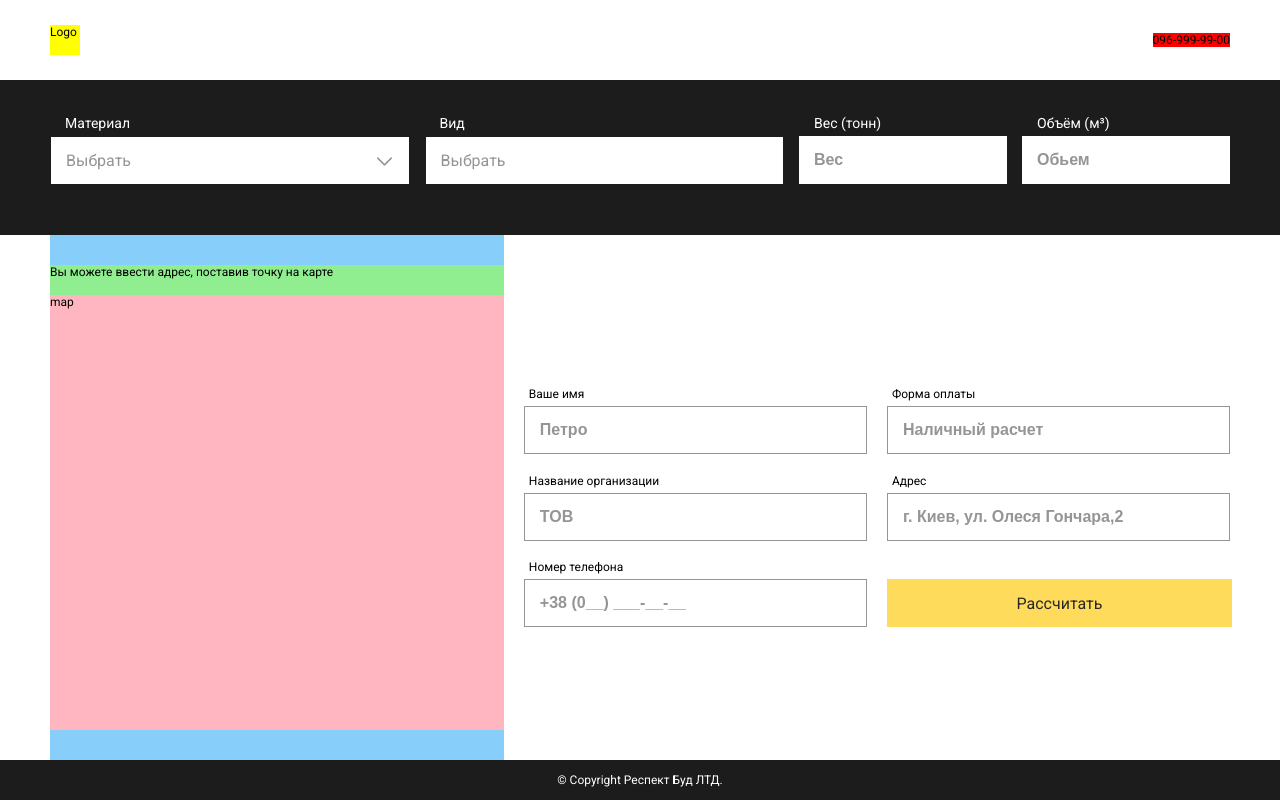
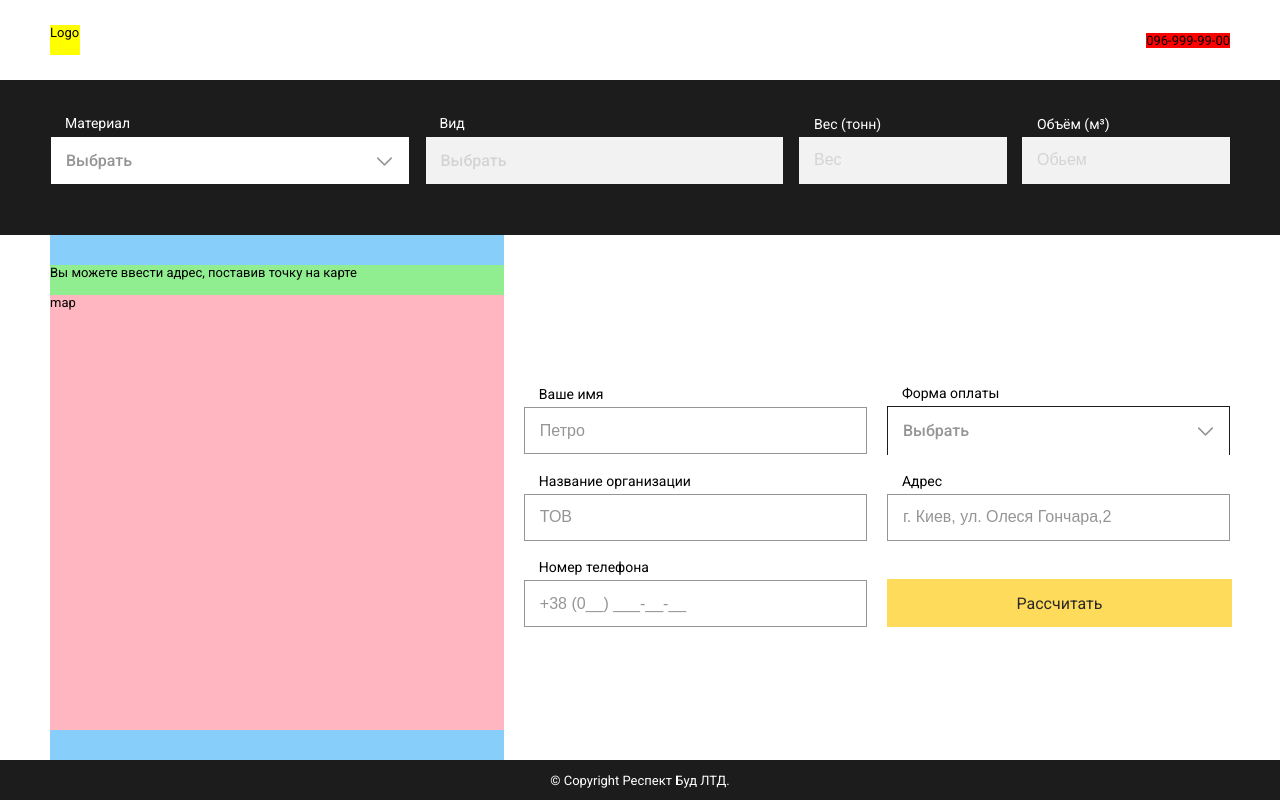
Before and after one commit to ronmnm/respectbud_app, a React (Create React App) app: page / in a window 1280 px wide. Built offline with nearby package versions, Linux system fonts and the light colour scheme.

Commit message:
implement weight and volume calc

```diff
--- a/src/components/desktop/main-content/main-section/black-section/black-section.js
+++ b/src/components/desktop/main-content/main-section/black-section/black-section.js
@@ -33,7 +33,24 @@ const BlackSection = ({
    setMaterialType,
    materialTitle,
    materialTypeTitle,
+   materialWeight,
+   materialVolume,
+   // handleMaterialWeight,
+   // handleMaterialVolume,
+   dispatch
 }) => {
+   const handleMaterialWeight = (value) => {
+      dispatch({ type: t.SET_MATERIAL_WEIGHT, payload: +value})
+      // const calculatedVolume = value * 0.625;
+      // dispatch({ type: t.SET_MATERIAL_VOLUME, payload: calculatedVolume })
+   }
+
+   const handleMaterialVolume = (value) => {
+      dispatch({ type: t.SET_MATERIAL_VOLUME, payload: value })
+      // console.log(value * 1.6);
+      // const calculatedWeight = Math.ceil(value * 1.6);
+      // dispatch({ type: t.SET_MATERIAL_WEIGHT, payload: calculatedWeight })
+   }
    return (
       <BlackStyled>
          <div className="black_section_wrapper">
@@ -52,11 +69,25 @@ const BlackSection = ({
             </div>
             <div>
                <LabelStyled>Вес (тонн)</LabelStyled>
-               <InputStyled placeholder="Вес" />
+               <InputStyled
+                  // type='number'
+                  value={materialWeight || ''}
+                  onChange={e => handleMaterialWeight(e.target.value)}
+                  disabledInput={!materialTypeTitle}
+                  placeholder="Вес"
+                  step="1"
+               />
             </div>
             <div>
                <LabelStyled>Объём (м³)</LabelStyled>
-               <InputStyled placeholder="Обьем" />
+               <InputStyled
+                  value={materialVolume || ''}
+                  onChange={e => handleMaterialVolume(e.target.value)}
+                  disabledInput={!materialTypeTitle}
+                  placeholder="Обьем"
+                  type='number'
+                  // step="1"
+               />
             </div>
          </div>
       </BlackStyled>
@@ -68,11 +99,16 @@ const mapStateToProps = ({ material }) => ({
    materialTypeTitle: material.materialTypeTitle,
    materialsList: material.materialsList,
    materialsTypeList: material.materialsTypeList,
+   materialWeight: material.materialWeight,
+   materialVolume: material.materialVolume,
 });
 
 const mapDispatchToProps = dispatch => ({
    setMaterial: (materialTitle, id) => dispatch({ type: t.SET_MATERIAL, payload: materialTitle, id: id }),
    setMaterialType: (materialTitle, id) => dispatch({ type: t.SET_MATERIAL_TYPE, payload: materialTitle, id: id }),
+   // handleMaterialWeight: value => dispatch({ type: t.SET_MATERIAL_WEIGHT, payload: value }),
+   // handleMaterialVolume: value => dispatch({ type: t.SET_MATERIAL_VOLUME, payload: value }),
+   dispatch: dispatch
 });
 
 export default connect(mapStateToProps, mapDispatchToProps)(BlackSection);
--- a/src/components/desktop/main-content/main-section/white-section/calculate-form.jsx
+++ b/src/components/desktop/main-content/main-section/white-section/calculate-form.jsx
@@ -5,9 +5,9 @@ import { InputStyled } from '../../../../elements/input';
 import PhoneInput from './phone-input';
 import { connect } from 'react-redux';
 import * as t from '../../../../../redux/actionTypes';
+import { Dropdown } from '../../../../elements/dropdown';
 
 const CalculateFormStyled = styled.div`
-   /* background-color: lightcyan; */
    width: 100%;
    display: grid;
    align-items: center;
@@ -21,13 +21,11 @@ const CalculateFormStyled = styled.div`
          display: grid;
          align-items: flex-end;
          grid-template-rows: repeat(3, 1fr);
-         input {
-            width: 100%;
-         }
          .input_label {
             display: inline-block;
             margin-bottom: 5px;
-            margin-left: 5px;
+            margin-left: 15px;
+            font-size: 14px;
          }
       }
    }
@@ -54,7 +52,12 @@ const CalculateForm = ({ dispatch }) => {
             <div className="calculate_form_column">
                <div>
                   <span className="input_label">Форма оплаты</span>
-                  <InputStyled border placeholder="Наличный расчет " />
+                  <Dropdown
+                     list={[
+                        { title: 'Наличный расчет ', id: 0 },
+                        { title: 'Безналичный расчет ', id: 1 },
+                     ]}
+                  />
                </div>
                <div>
                   <span className="input_label">Адрес</span>
--- a/src/components/desktop/main-content/main-section/white-section/phone-input.jsx
+++ b/src/components/desktop/main-content/main-section/white-section/phone-input.jsx
@@ -1,11 +1,10 @@
 import React, { useState } from 'react';
-import { inputStyles, additionalStylesWithBorder, errorStyles } from '../../../../elements/input';
+import { inputStyles, errorStyles } from '../../../../elements/input';
 import styled from 'styled-components';
 import InputMask from 'react-input-mask';
 
 const InputMaskStyled = styled(InputMask)`
    ${inputStyles}
-   ${additionalStylesWithBorder}
    ${props => props.error ? errorStyles : null}
 `;
 
--- a/src/components/elements/dropdown.jsx
+++ b/src/components/elements/dropdown.jsx
@@ -1,9 +1,10 @@
-import React, { Component, useState } from 'react';
+import React from 'react';
 import styled, { css } from 'styled-components';
 import { useOutsideAlerter } from '../../hooks/outsideAlerter';
 
 const disabledStyles = css`
    pointer-events: none;
+   background-color: ${({ theme }) => theme.grey};
    &:hover {
       cursor: default;
    }
@@ -13,19 +14,18 @@ const disabledStyles = css`
       }
    }
 `;
-const DdWrapper = styled.div`
-   background-color: white;
+const DropdownStyled = styled.div`
+   background-color: ${({ theme }) => theme.white};
    height: 48px;
    line-height: 48px;
    width: 100%;
    font-size: 16px;
+   font-weight: 500;
    color: ${({ theme }) => theme.textBlack};
    position: relative;
-
    &:hover {
       cursor: pointer;
    }
-
    .dropdown_header {
       display: grid;
       grid-template-columns: 1fr 48px;
@@ -72,7 +72,7 @@ const SvgArrow = styled.div`
       if (disabled === null) {
          return css`
             svg {
-               fill: white;
+               fill: ${({ theme }) => theme.grey};
             }
          `;
       }
@@ -88,7 +88,7 @@ export function Dropdown({ list, disabled, callback, selectedItem }) {
       toggleList();
    }
    return (
-      <DdWrapper ref={ref} selectedItem={selectedItem} disabled={disabled}>
+      <DropdownStyled ref={ref} selectedItem={selectedItem} disabled={disabled}>
          <div className="dropdown_header" onClick={toggleList}>
             <div className="dropdown_header_title">{selectedItem || 'Выбрать'}</div>
             <SvgArrow listOpen={visible} disabled={disabled}>
@@ -104,7 +104,7 @@ export function Dropdown({ list, disabled, callback, selectedItem }) {
                ))}
             </ul>
          )}
-      </DdWrapper>
+      </DropdownStyled>
    );
 }
 
@@ -117,7 +117,6 @@ const Svg = () => {
          x="0px"
          y="0px"
          viewBox="0 0 240.823 240.823"
-         // style="enable-background:new 0 0 240.823 240.823;"
          xmlSpace="preserve">
          <g>
             <path
--- a/src/components/elements/input.js
+++ b/src/components/elements/input.js
@@ -1,33 +1,9 @@
 import styled, { css } from 'styled-components';
 
-export const additionalStylesWithBorder = css`
-   border: 1px solid ${({ theme }) => theme.darkGrey};
+const additionalStylesWithBlackBorder = css`
+   border: none;
    &:focus {
-      border: 1px solid ${({ theme }) => theme.black};
-   }
-`;
-
-export const inputStyles = css`
-   height: 48px;
-   width: 100%;
-   border: none;
-   background-color: ${({ theme }) => theme.white};
-   font-size: 16px;
-   font-weight: 600;
-   color: ${({ theme }) => theme.textBlack};
-   padding-left: 15px;
-   -webkit-box-sizing: border-box; /* Safari/Chrome, other WebKit */
-   -moz-box-sizing: border-box; /* Firefox, other Gecko */
-   box-sizing: border-box;
-   &::placeholder {
-      color: ${({ theme }) => theme.textGrey};
-   }
-   &:focus {
-      outline: none;
-      transition: 0.2s;
-   }
-   &:focus::placeholder {
-      opacity: 0;
+      border: none;
    }
 `;
 
@@ -36,8 +12,49 @@ export const errorStyles = css`
    border: 1px solid tomato;
 `;
 
+const disabledStyles = css`
+   pointer-events: none;
+   background-color: ${({ theme }) => theme.grey};
+   &::placeholder{
+      color: ${({ theme }) => theme.textLightGrey};
+   }
+   &:hover {
+      cursor: default;
+   }
+`;
+
+export const inputStyles = css`
+   height: 47px;
+   width: 100%;
+   background-color: ${({ theme }) => theme.white};
+   font-size: 16px;
+   font-weight: 500;
+   color: ${({ theme }) => theme.textBlack};
+   padding-left: 15px;
+   -webkit-box-sizing: border-box; /* Safari/Chrome, other WebKit */
+   -moz-box-sizing: border-box; /* Firefox, other Gecko */
+   box-sizing: border-box;
+   border: 1px solid ${({ theme }) => theme.darkGrey};
+   &::placeholder {
+      color: ${({ theme }) => theme.textGrey};
+   }
+   &:focus {
+      outline: none;
+      transition: 0.2s;
+      border: 1px solid ${({ theme }) => theme.black};
+   }
+   &:focus::placeholder {
+      opacity: 0;
+   }
+   border: 1px solid ${({ theme }) => theme.darkGrey};
+   &:focus {
+      border: 1px solid ${({ theme }) => theme.black};
+   }
+`;
+
 export const InputStyled = styled.input`
    ${inputStyles}
-   ${props => (props.border ? additionalStylesWithBorder : null)}
-   ${props => props.hasError ? errorStyles : null}
+   ${({ border }) => (border ? null : additionalStylesWithBlackBorder)}
+   ${({ hasError }) => (hasError ? errorStyles : null)}
+   ${({ disabledInput }) => (disabledInput ? disabledStyles : null)}
 `;
--- a/src/redux/actionTypes.js
+++ b/src/redux/actionTypes.js
@@ -6,3 +6,6 @@ export const ORDER_PAGE = 'ORDER_PAGE';
 
 export const SET_MATERIAL = 'SET_MATERIAL'
 export const SET_MATERIAL_TYPE = 'SET_MATERIAL_TYPE'
+
+export const SET_MATERIAL_WEIGHT = 'SET_MATERIAL_WEIGHT'
+export const SET_MATERIAL_VOLUME = 'SET_MATERIAL_VOLUME'
--- a/src/redux/desktopReducer.js
+++ b/src/redux/desktopReducer.js
@@ -19,47 +19,43 @@ const materialsList = [
       id: 0,
       title: 'Песок',
       selected: false,
-      key: 'Материал',
       subitem: [
-         { id: 0, title: 'Песок речной' },
-         { id: 1, title: 'Песок овражный' },
+         { id: 0, meter3: 1.6, oneTon: 0.625, title: 'Песок речной' },
+         { id: 1, meter3: 1.6, oneTon: 0.625, title: 'Песок овражный' },
       ],
    },
    {
       id: 1,
       title: 'Щебень',
       selected: false,
-      key: 'Материал',
       subitem: [
-         { id: 0, title: 'Отсев' },
-         { id: 1, title: 'Щебень 2-5' },
-         { id: 2, title: 'Щебень 5-10' },
-         { id: 3, title: 'Щебень 5-20' },
-         { id: 4, title: 'Щебень 10-20' },
-         { id: 5, title: 'Щебень 20-40' },
-         { id: 6, title: 'Щебень 40-70' },
-         { id: 7, title: 'ЩПС 0-40' },
-         { id: 8, title: 'ЩПС 0-70' },
+         { id: 0, meter3: 1.4, oneTon: 0.714, title: 'Отсев' },
+         { id: 1, meter3: 1.4, oneTon: 0.714, title: 'Щебень 2-5' },
+         { id: 2, meter3: 1.4, oneTon: 0.714, title: 'Щебень 5-10' },
+         { id: 3, meter3: 1.4, oneTon: 0.714, title: 'Щебень 5-20' },
+         { id: 4, meter3: 1.4, oneTon: 0.714, title: 'Щебень 10-20' },
+         { id: 5, meter3: 1.4, oneTon: 0.714, title: 'Щебень 20-40' },
+         { id: 6, meter3: 1.4, oneTon: 0.714, title: 'Щебень 40-70' },
+         { id: 7, meter3: 1.4, oneTon: 0.714, title: 'ЩПС 0-40' },
+         { id: 8, meter3: 1.4, oneTon: 0.714, title: 'ЩПС 0-70' },
       ],
    },
    {
       id: 2,
       title: 'Подсыпка',
       selected: false,
-      key: 'Материал',
       subitem: [
-         { id: 0, title: 'Супесь', key: 'Материал' },
-         { id: 1, title: 'Суглинок', key: 'Материал' },
+         { id: 0, meter3: 1.6, oneTon: 0.625, title: 'Супесь' },
+         { id: 1, meter3: 1.6, oneTon: 0.625, title: 'Суглинок' },
       ],
    },
    {
       id: 3,
       title: 'Керамзит',
       selected: false,
-      key: 'Материал',
       subitem: [
-         { id: 0, title: '5-10' },
-         { id: 1, title: '10-20' },
+         { id: 0, meter3: 0.6, oneTon: 1.666, title: '5-10' },
+         { id: 1, meter3: 0.6, oneTon: 1.666, title: '10-20' },
       ],
    },
 ];
@@ -69,7 +65,14 @@ const materialSelectionState = {
    materialsList: materialsList,
 
    materialTypeTitle: null,
+   materialType: null,
    materialsTypeList: null,
+
+   oneTonInM3: null,
+   m3InTon: null,
+
+   materialWeight: null,
+   materialVolume: null,
 };
 
 export function materialSelectionReducer(state = materialSelectionState, action) {
@@ -80,10 +83,27 @@ export function materialSelectionReducer(state = materialSelectionState, action)
             materialTitle: action.payload,
             materialsTypeList: materialsList[action.id].subitem,
             materialTypeTitle: null,
+            materialWeight: null,
+            materialVolume: null,
          };
       case t.SET_MATERIAL_TYPE:
-         return { ...state, materialTypeTitle: state.materialsTypeList[action.id].title };
+         return {
+            ...state,
+            materialTypeTitle: state.materialsTypeList[action.id].title,
+            oneTonInM3: state.materialsTypeList[action.id].oneTon,
+            m3InTon: state.materialsTypeList[action.id].meter3,
+            materialWeight: null,
+            materialVolume: null,
+         };
 
+      case t.SET_MATERIAL_WEIGHT:
+         const newVolume = action.payload * state.oneTonInM3;
+         return { ...state, materialWeight: action.payload, materialVolume: newVolume };
+
+      case t.SET_MATERIAL_VOLUME:
+         const newWeight = Math.ceil(action.payload * state.m3InTon);
+         console.log(action.payload * state.m3InTon);
+         return { ...state, materialVolume: action.payload, materialWeight: newWeight };
       default:
          return state;
    }
--- a/src/theme/globalStyles.js
+++ b/src/theme/globalStyles.js
@@ -1,5 +1,4 @@
 import { createGlobalStyle } from 'styled-components';
-
 
 export const GlobalStyles = createGlobalStyle`
    *{
@@ -11,9 +10,9 @@ export const GlobalStyles = createGlobalStyle`
    }
    body{
       height: 100%;
-      background-color: ${({theme}) => theme.white};
+      background-color: ${({ theme }) => theme.white};
       font-family: 'Roboto', sans-serif;
-      font-size: 12px;
+      font-size: 13px;
       overflow: hidden;
    }
    #root{
@@ -21,4 +20,9 @@ export const GlobalStyles = createGlobalStyle`
       display: grid;
       grid-template-rows: min-content 1fr min-content;
    }
+   ul, li{
+      margin: 0;
+      padding: 0;
+      list-style: none;
+   }
 `;
--- a/src/theme/theme.js
+++ b/src/theme/theme.js
@@ -3,11 +3,12 @@ export const theme = {
    black: '#1c1c1c',
    grey: '#F2F2F2',
    darkGrey: '#959595',
+   lightGrey: '#E8E8E8',
    yellowPrimary: '#FFDB5C',
    yellowHover: '#FFC701',
    yellowOnClick: '',
    textBlack: '#282828',
    textGrey: '#959595',
-   textLightGrey: '',
+   textLightGrey: '#D4D4D4',
    mainWidth: '1250px',
 };
```
Also changed, not shown: src/components/desktop/main-content/order-section/order-page.jsx (added, +112 -0 lines), src/components/desktop/main-content/result-section/result-page.jsx (+9 -5 lines).
